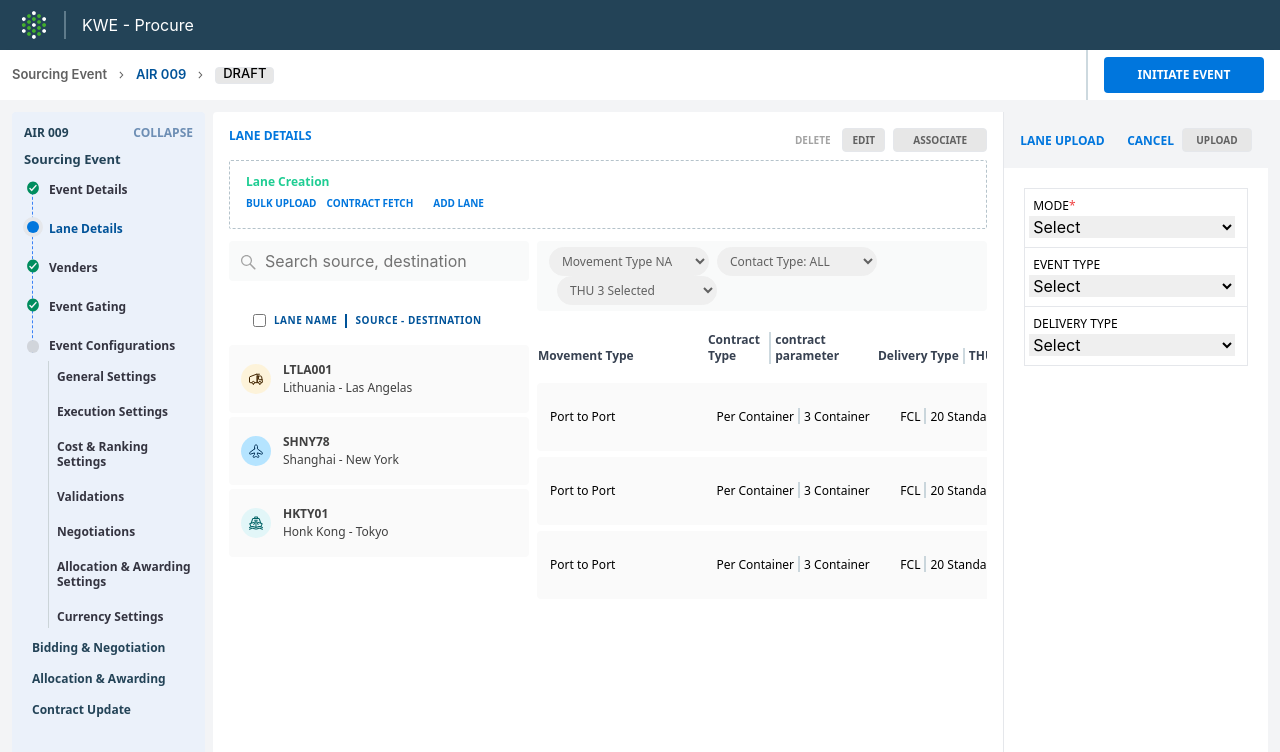
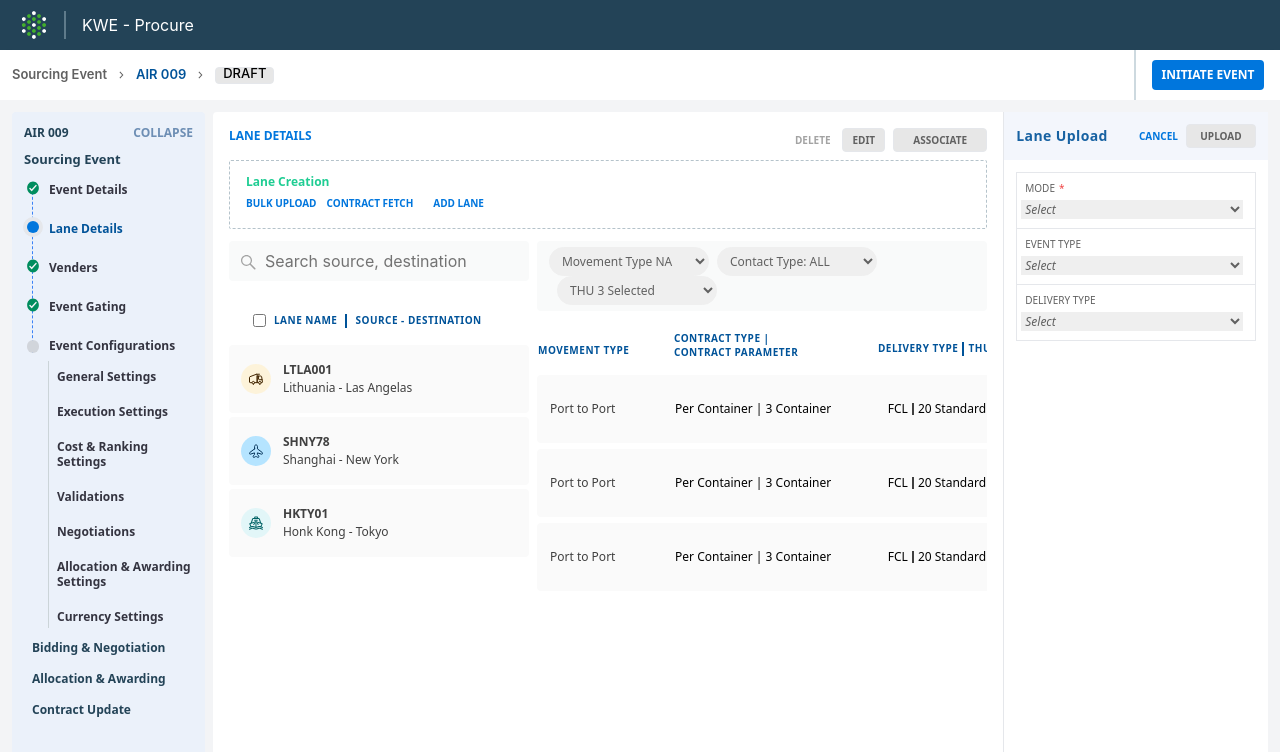
Before and after one commit to NagarajuTirumani/pando-ai, a React (Create React App) app: page / in a window 1280 px wide. Both pictures are taken after a click on the button "BULK UPLOAD". Shown: the top 752 px of the page. Built offline with nearby package versions, Linux system fonts and the light colour scheme.

Commit message:
fix: scroll design and ui issues fixation

```diff
--- a/src/App.css
+++ b/src/App.css
@@ -1,3 +1,19 @@
+body {
+  overflow-x: hidden;
+}
+
+.scroll-contaier {
+  &::-webkit-scrollbar {
+    height: 12px;
+  }
+  &::-webkit-scrollbar-thumb {
+    background-color: #e7e7e7;
+    border-radius: 10px;
+    border: 3px solid transparent;
+    background-clip: content-box;
+  }
+}
+
 .App {
   text-align: center;
 }
@@ -7,7 +23,7 @@
   pointer-events: none;
 }
 .transition-smooth {
-  transition: all 0.5s ease-in;
+  transition: all 0.4s ease-in;
 }
 
 @media (prefers-reduced-motion: no-preference) {
--- a/src/components/LaneDetails.js
+++ b/src/components/LaneDetails.js
@@ -207,7 +207,7 @@ export default function LaneDetails() {
                 </table>
               </div>
             </div>
-            <div className="w-full overflow-x-auto">
+            <div className="w-full overflow-x-auto scroll-contaier">
               <div className="bg-[#F9FAFA] px-3 py-1.5 rounded w-full space-x-2">
                 <Dropdown
                   name={"Movement Type "}
@@ -234,38 +234,39 @@ export default function LaneDetails() {
                   }
                 />
               </div>
-              <div className="font-sans mt-5 w-[900px]">
-                <table className="w-[100%] overflow-x-scroll">
-                  <thead className="text-xs text-gray-700 text-left flex items-end w-[100%] space-x-5">
+              <div className="font-sans w-[900px]">
+                <table className="w-[100%] overflow-x-scroll mt-5">
+                  <thead className="text-[10px] text-[#005399] uppercase text-left flex items-end content-center w-[100%] space-x-5 leading-[13.62px] tracking-[0.5px]">
+                    <tr className="w-[12%]">
+                      <th className="flex space-x-1 mb-[10px] mt-3">
+                        <span className="text-[10px]">Movement Type</span>
+                      </th>
+                    </tr>
+                    <tr className="w-[24%]">
+                      <th className="flex items-center mb-2 text-[10px]">
+                        <div className="ml-4">
+                          Contract Type | <br />
+                          contract parameter
+                        </div>
+                      </th>
+                    </tr>
                     <tr className="w-[18%]">
-                      <th className="flex space-x-1 mb-3">
-                        <span className="text-[12px]">Movement Type</span>
+                      <th className="flex flex-wrap space-x-1 mb-3">
+                        <span className="text-[10px]">Delivery Type</span>
+                        <div className="border-l-2 border-[#005399] h-[13.62px]"></div>
+                        <span className="text-[10px]">THU</span>
+                      </th>
+                    </tr>
+                    <tr className="w-[18%]">
+                      <th className="flex flex-wrap space-x-1 mb-3">
+                        <span className="text-[10px]">Budget</span>
+                        <div className="border-l-2 border-[#005399] h-[13.62px]"></div>
+                        <span className="text-[10px]">Ceiling price</span>
                       </th>
                     </tr>
                     <tr className="w-[18%]">
                       <th className="flex space-x-1 mb-3">
-                        <span className="text-[12px]">Contract Type</span>
-                        <div className="border-l-2 border-[#9CB3BF80] h-8"></div>
-                        <span className="text-[12px]">contract parameter</span>
-                      </th>
-                    </tr>
-                    <tr className="w-[18%]">
-                      <th className="flex space-x-1 mb-3">
-                        <span className="text-[12px]">Delivery Type</span>
-                        <div className="border-l-2 border-[#9CB3BF80] h-4"></div>
-                        <span className="text-[12px]">THU</span>
-                      </th>
-                    </tr>
-                    <tr className="w-[18%]">
-                      <th className="flex space-x-1 mb-3">
-                        <span className="text-[12px]">Budget</span>
-                        <div className="border-l-2 border-[#9CB3BF80] h-4"></div>
-                        <span className="text-[12px]">Ceiling price</span>
-                      </th>
-                    </tr>
-                    <tr className="w-[18%]">
-                      <th className="flex space-x-1 mb-3">
-                        <span className="text-[12px]">Shipment count</span>
+                        <span className="text-[10px]">Shipment count</span>
                       </th>
                     </tr>
                     <tr className="w-[6%]">
@@ -281,24 +282,22 @@ export default function LaneDetails() {
                       return (
                         <tr
                           key={index}
-                          className="flex items-center justify-between space-x-5 px-3 py-6 rounded font-sans text-[12px] bg-[#FAFAFA] mt-1.5 overflow-auto"
+                          className="flex items-center space-x-5 px-3 py-6 rounded font-sans text-[12px] bg-[#FAFAFA] mt-1.5 overflow-auto scroll-contaier"
                         >
-                          <td className="flex rounded w-[16%]">
+                          <td className="flex w-[12%] space-x-1 font-sans text-[12px] leading-[16px] text-[#404040]">
                             {item.movementType}
                           </td>
-                          <td className="flex rounded w-[18%]">
-                            {item.contractType}
-                            <div className="border-l-2 mx-1 border-[#9CB3BF80] h-4"></div>
-                            {item.contractParamenter}
+                          <td className="flex items-center w-[22%]">
+                            {item.contractType} | {item.contractParamenter}
                           </td>
-                          <td className="flex rounded w-[18%]">
+                          <td className="flex items-center w-[18%]">
                             {item.deliveryType}
-                            <div className="border-l-2 mx-1 border-[#9CB3BF80] h-4"></div>
+                            <div className="border-l-2 mx-1 border-[#404040] h-[12px]"></div>
                             {item.THU}
                           </td>
-                          <td className="flex rounded w-[18%]">
+                          <td className="flex items-center w-[18%]">
                             {item.budget}
-                            <div className="border-l-2 mx-1 border-[#9CB3BF80] h-4"></div>
+                            <div className="border-l-2 mx-1 border-[#404040] h-[12px]"></div>
                             {item.price}
                           </td>
                           <td className="flex rounded w-[18%]">{item.count}</td>
@@ -312,7 +311,11 @@ export default function LaneDetails() {
           </div>
         </div>
       </div>
-      <div className={`${openLaneUpload ? "w-[25%] opacity-100" : "w-4 opacity-0"} duration-300 transition-smooth`}>
+      <div
+        className={`${
+          openLaneUpload ? "w-[25%] opacity-100" : "w-4 opacity-0"
+        } duration-300 transition-smooth`}
+      >
         {<LaneUpdate closeLaneUpload={closeLaneUpload} />}
       </div>
     </div>
--- a/src/components/LaneUpdate.js
+++ b/src/components/LaneUpdate.js
@@ -8,13 +8,13 @@ const LaneUpdate = ({ closeLaneUpload }) => {
 
   return (
     <div className="duration-300">
-      <div className="flex justify-between items-center p-4 bg-gray-100">
-        <span className="font-semibold text-[12px] leading-tight text-[#0076DD] uppercase font-sans">
+      <div className="flex justify-between items-center p-3 bg-[#F3F6FC]">
+        <span className="font-bold text-[14px] leading-4 text-[#005399] tracking-[0.4px] opacity-90 font-sans">
           Lane Upload
         </span>
         <div className="space-x-2 flex items-center">
           <span
-            className="font-semibold text-[12px] leading-tight text-[#0076DD] uppercase font-sans cursor-pointer"
+            className="font-bold text-[10px] leading-[14px] text-[#0076DD] uppercase font-sans cursor-pointer"
             onClick={getCloseLaneUpload}
           >
             CANCEL
@@ -24,35 +24,45 @@ const LaneUpdate = ({ closeLaneUpload }) => {
           </button>
         </div>
       </div>
-      <div className="p-5">
+      <div className="p-3">
         <div className="border">
           <div className="p-2 border-b">
-            <p className="font-sans text-[12px]">
-              MODE<span className="text-red-500">*</span>
+            <p className="font-sans text-[10px] text-[#616161] uppercase">
+              Mode<span className="text-red-500 ms-1">*</span>
             </p>
             <Dropdown
               name={"Select"}
               type={""}
               data={["option1", "option2", "option3", "option4"]}
-              styles={"w-full -ml-1 outline-none"}
+              styles={
+                "w-full text-[12px] -ml-1 outline-none font-sans italic text-[#616161]"
+              }
             />
           </div>
           <div className="p-2 border-b">
-            <p className="font-sans text-[12px]">EVENT TYPE</p>
+            <p className="font-sans text-[10px] text-[#616161] uppercase">
+              Event type
+            </p>
             <Dropdown
               name={"Select"}
               type={""}
               data={["option1", "option2", "option3", "option4"]}
-              styles={"w-full -ml-1 outline-none"}
+              styles={
+                "w-full text-[12px] -ml-1 outline-none font-sans italic text-[#616161]"
+              }
             />
           </div>
           <div className="p-2">
-            <p className="font-sans text-[12px]">DELIVERY TYPE</p>
+            <p className="font-sans text-[10px] text-[#616161] uppercase">
+              Delivery type
+            </p>
             <Dropdown
               name={"Select"}
               type={""}
               data={["option1", "option2", "option3", "option4"]}
-              styles={"w-full -ml-1 outline-none"}
+              styles={
+                "w-full text-[12px] -ml-1 outline-none font-sans italic text-[#616161]"
+              }
             />
           </div>
         </div>
--- a/src/nav/SubHeader.js
+++ b/src/nav/SubHeader.js
@@ -14,7 +14,7 @@ const SubHeader = () => {
       <div className="flex space-x-3">
         <div className="border-l-2 border-[#9CB3BF80] h-[50px]"></div>
         <div className="p-1 flex items-center">
-        <button className="bg-[#0076DD] rounded h-9 w-40 text-[#ffffff] text-[12px] font-sans font-semibold ">INITIATE EVENT</button>
+        <button className="bg-[#0076DD] rounded h-[30px] w-[112px] text-[#ffffff] text-[12px] font-sans font-semibold ">INITIATE EVENT</button>
         </div>
       </div>
     </div>
```
